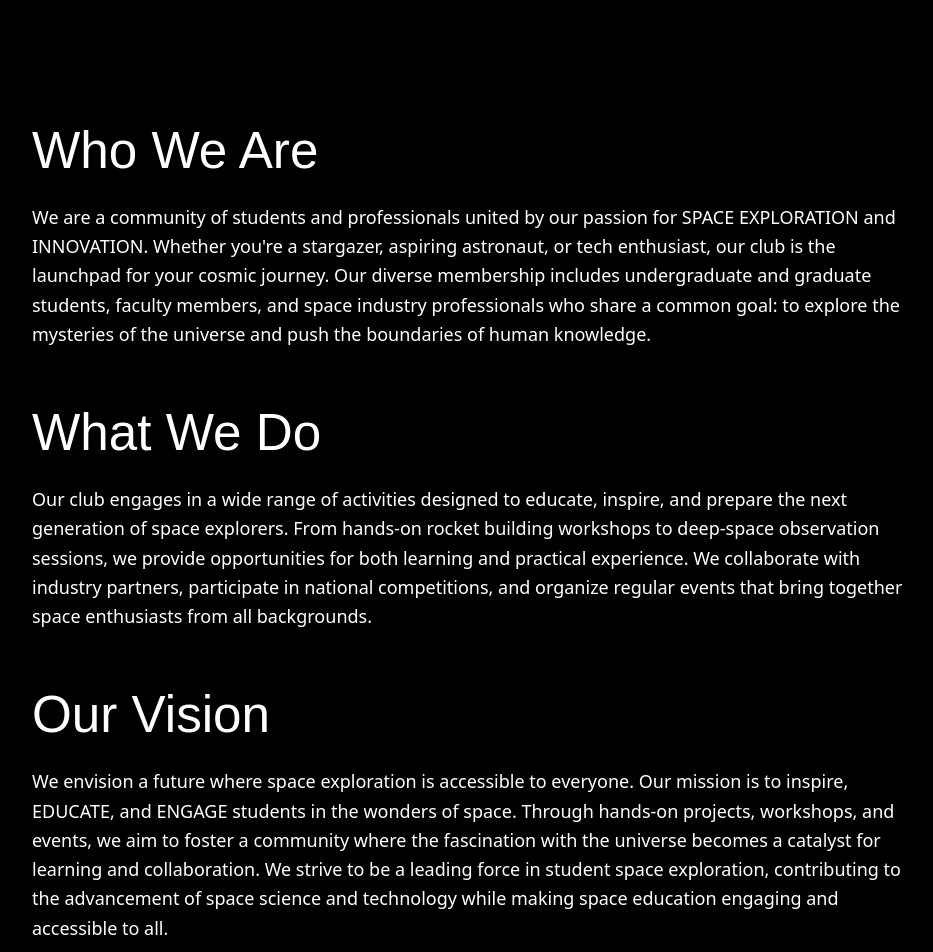
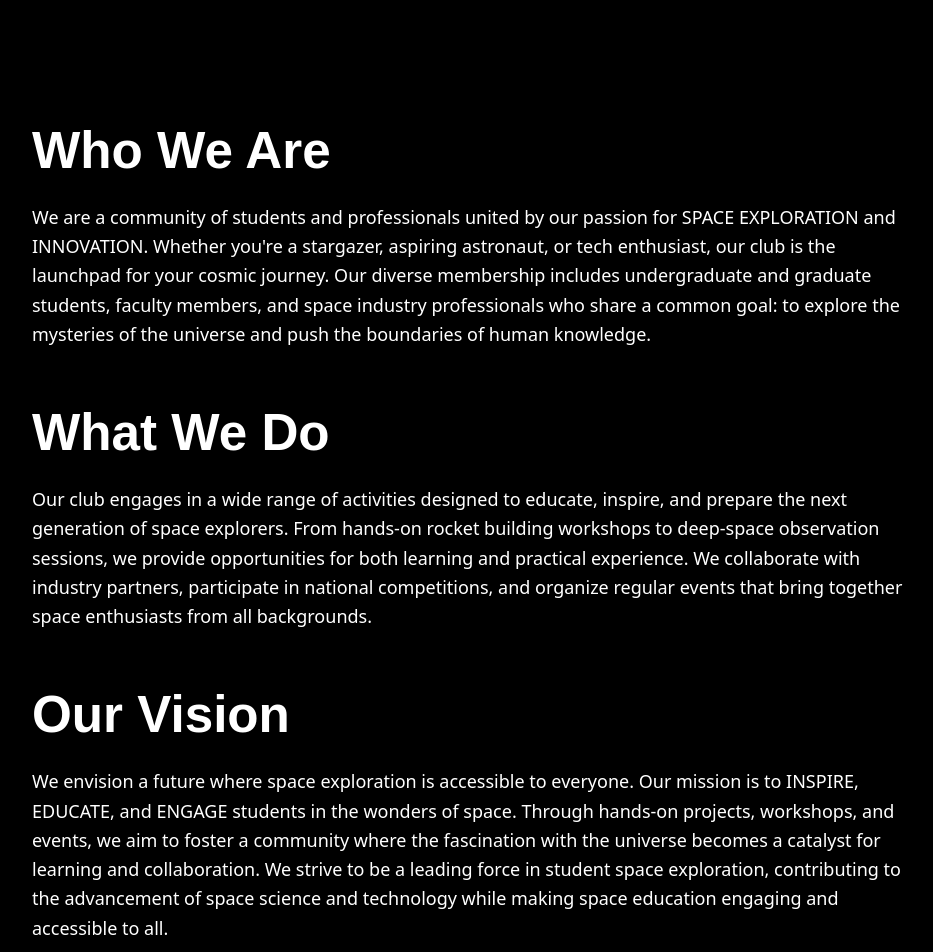
Before and after one commit to samuelajala01/space-clubs-lasu, a Next.js app: page / in a window 1280 px wide. Shown: the part 1220-2172 px from the top of the page, without its empty margins (160-1093 px from the left). Built offline with nearby package versions, Linux system fonts and the light colour scheme.

Commit message:
style: update text styles

```diff
--- a/src/app/about/page.jsx
+++ b/src/app/about/page.jsx
@@ -134,7 +134,7 @@ const AboutPage = () => {
       name: "Esike Peace",
       role: "Community manager",
       image: "/images/team/EsikePeace_.jpg",
-      bio: "Mechanical Engineering student driving space awareness through education and community building. How is this",
+      bio: "Mechanical Engineering student driving space awareness through education and community building.",
       social: {
         linkedin: "https://www.linkedin.com/in/peace-esike-166018333/",
         twitter: "https://twitter.com/EMPERORS_0001",
@@ -143,9 +143,9 @@ const AboutPage = () => {
     },
     {
       name: "Adekunle Adjoto",
-      role: "Graphics Designer",
+      role: "Design Lead",
       image: "/images/team/kunart.jpg",
-      bio: "Creative visionary and problem-solver, shaping impactful designs that communicate and elevate the mission of Space Clubs",
+      bio: "Creative visionary and problem-solver, shaping impactful designs that communicate and elevate the mission of Space Clubs.",
       social: {
         linkedin: "https://www.linkedin.com/in/peace-esike-166018333/",
         twitter: "https://twitter.com/kingkun251",
@@ -254,7 +254,7 @@ const AboutPage = () => {
               data-aos="zoom-in"
               data-aos-duration="1200"
             >
-              Core Team
+              Meet the Team
             </h2>
             <div className="grid sm:grid-cols-2 md:grid-cols-2 lg:grid-cols-3 gap-8 mb-8">
               {coreTeam.map((member, index) => (
--- a/src/app/page.js
+++ b/src/app/page.js
@@ -21,16 +21,8 @@ export default function Home() {
   }, []);
   return (
     <>
-      {/* <div className="fixed inset-0 backdrop-blur-sm -z-10">
-        <div className="absolute inset-0 bg-gradient-to-b from-black/5 via-black/5 to-black/10 z-10"></div>
-        <img
-          // src="/images/event-bg.jpg"
-          src="/images/home-bg.png"
-          alt="Space Events Background"
-          className="w-full h-full object-cover"
-        />
-      </div> */}
-      <main className="min-h-screen relative">
+
+      <main className="relative">
         <div className="fixed inset-0 -z-10">
           <Image
             src="/images/home-bg.png"
@@ -61,7 +53,7 @@ export default function Home() {
           <div className="p-4 mb-8">
             <div className="max-w-4xl mx-auto">
               <h2
-                className="text-4xl md:text-[4vw] mb-8"
+                className="text-4xl font-bold md:text-[4vw] mb-8"
                 data-aos="fade-right"
                 data-aos-delay="100"
                 data-aos-offset="100"
@@ -89,7 +81,7 @@ export default function Home() {
           <div className="p-4 mb-8">
             <div className="max-w-4xl mx-auto">
               <h2
-                className="text-4xl md:text-[4vw] mb-8"
+                className="text-4xl font-bold md:text-[4vw] mb-8"
                 data-aos="fade-left"
                 data-aos-delay="100"
                 data-aos-offset="100"
@@ -117,7 +109,7 @@ export default function Home() {
           <div className="p-4 mb-8">
             <div className="max-w-4xl mx-auto">
               <h2
-                className="text-4xl md:text-[4vw] mb-8"
+                className="text-4xl font-bold md:text-[4vw] mb-8"
                 data-aos="fade-right"
                 data-aos-delay="100"
                 data-aos-offset="100"
@@ -131,7 +123,7 @@ export default function Home() {
                 data-aos-offset="100"
               >
                 We envision a future where space exploration is accessible to
-                everyone. Our mission is to inspire, EDUCATE, and ENGAGE
+                everyone. Our mission is to INSPIRE, EDUCATE, and ENGAGE
                 students in the wonders of space. Through hands-on projects,
                 workshops, and events, we aim to foster a community where the
                 fascination with the universe becomes a catalyst for learning
```
